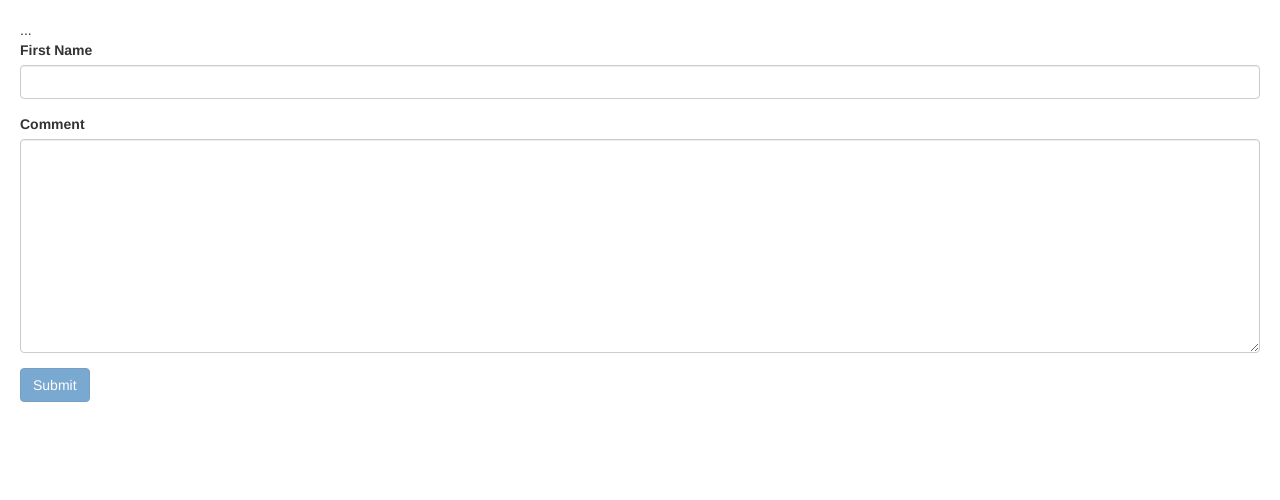
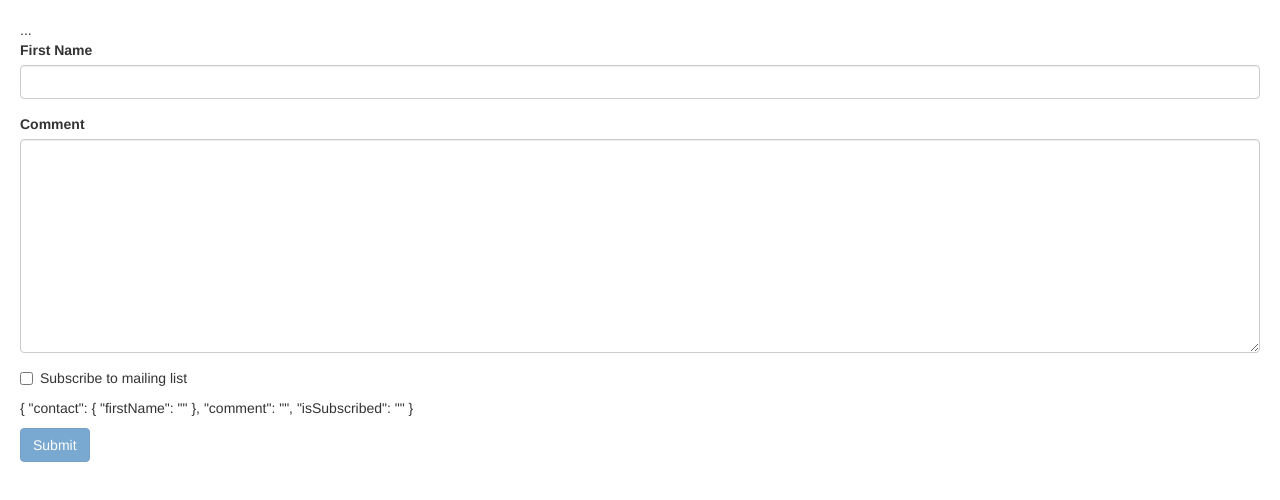
Before and after one commit to Vnkakmt/AngularFundamentals, an Angular app: page / in a window 1280 px wide. Shown: the top 500 px of the page. Built offline with nearby package versions, Linux system fonts and the light colour scheme.

Commit message:
Template Driven Forms:- Adding check box

```diff
--- a/src/app/contact-form/contact-form.component.html
+++ b/src/app/contact-form/contact-form.component.html
@@ -17,5 +17,14 @@
     <label for="comment">Comment</label>
     <textarea ngModel name="comment"  id="comment" cols="30" rows="10" class="form-control"></textarea>
 </div>
+
+<div class="checkbox">
+    <label>
+        <input type="checkbox" ngModel name="isSubscribed"> Subscribe to mailing list
+    </label>
+</div>
+
+<p>{{f.value |json}}</p>
+
 <button class="btn btn-primary" [disabled]="!f.valid">Submit</button>
 </form>
```
